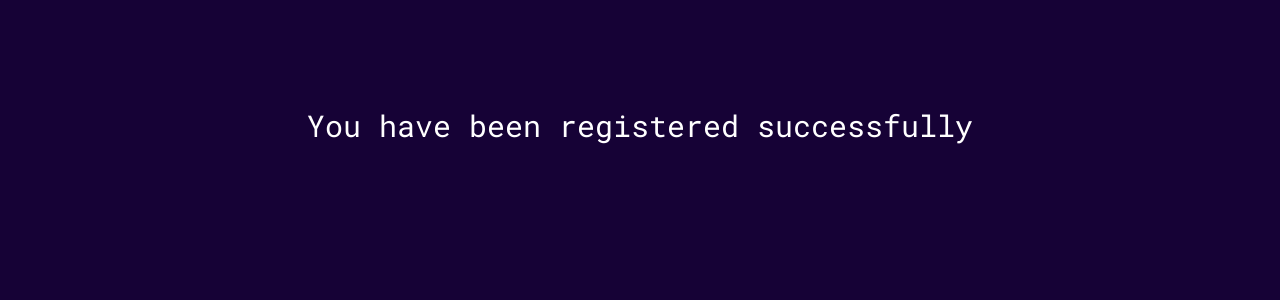
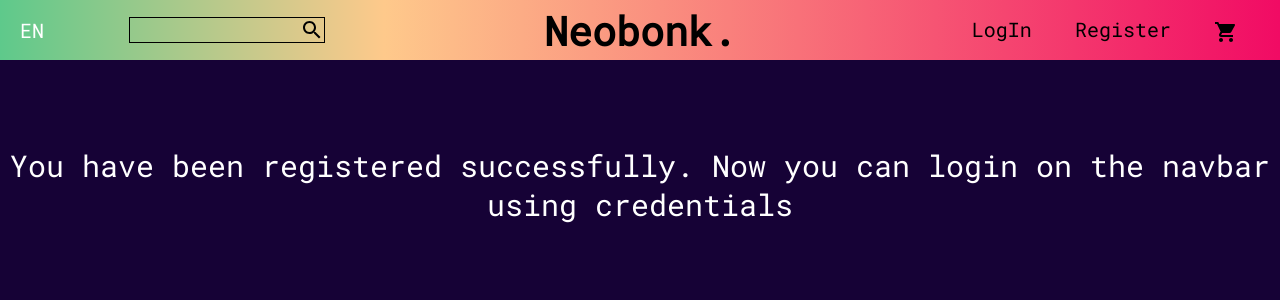
Before and after one commit to Danieljazz/ecommerce, a React (Create React App) app in the folder client/: page /registersuccess in a window 1280 px wide. Shown: the top 300 px of the page. Built offline with nearby package versions, Linux system fonts and the light colour scheme.

Commit message:
Added default sizes and color

```diff
--- a/client/src/pages/Product.jsx
+++ b/client/src/pages/Product.jsx
@@ -143,14 +143,14 @@
         );
         console.log(res);
         setProduct(res.data);
+        setChosenSize(res.data.size[0]);
+        setChosenColor(res.data.color[0]);
       } catch (err) {
-        console.log(err);
+        // console.log(err);
       }
     };
     getProduct();
-    console.log(product);
   }, []);
-
   useEffect(() => console.log(chosenSize), [chosenSize]);
 
   const addButtonHandle = () => {
@@ -201,7 +201,7 @@
                   setChosenSize(e.target.value);
                 }}
               >
-                <Size>-</Size>
+                {/* <Size>-</Size> */}
                 {product.size?.map((size) => (
                   <Size key={size}>{size.toUpperCase()}</Size>
                 ))}
--- a/client/src/pages/RegisterSuccess.jsx
+++ b/client/src/pages/RegisterSuccess.jsx
@@ -1,5 +1,10 @@
 import React from "react";
 import styled from "styled-components";
+import Navbar from "../components/Navbar";
+
+const Container = styled.div`
+  height: 100vh;
+`;
 
 const SuccessTitle = styled.div`
   color: white;
@@ -11,6 +16,14 @@
 `;
 
 const RegisterSuccess = () => {
-  return <SuccessTitle>You have been registered successfully</SuccessTitle>;
+  return (
+    <Container>
+      <Navbar />
+      <SuccessTitle>
+        You have been registered successfully. Now you can login on the navbar
+        using credentials
+      </SuccessTitle>
+    </Container>
+  );
 };
 export default RegisterSuccess;
```
